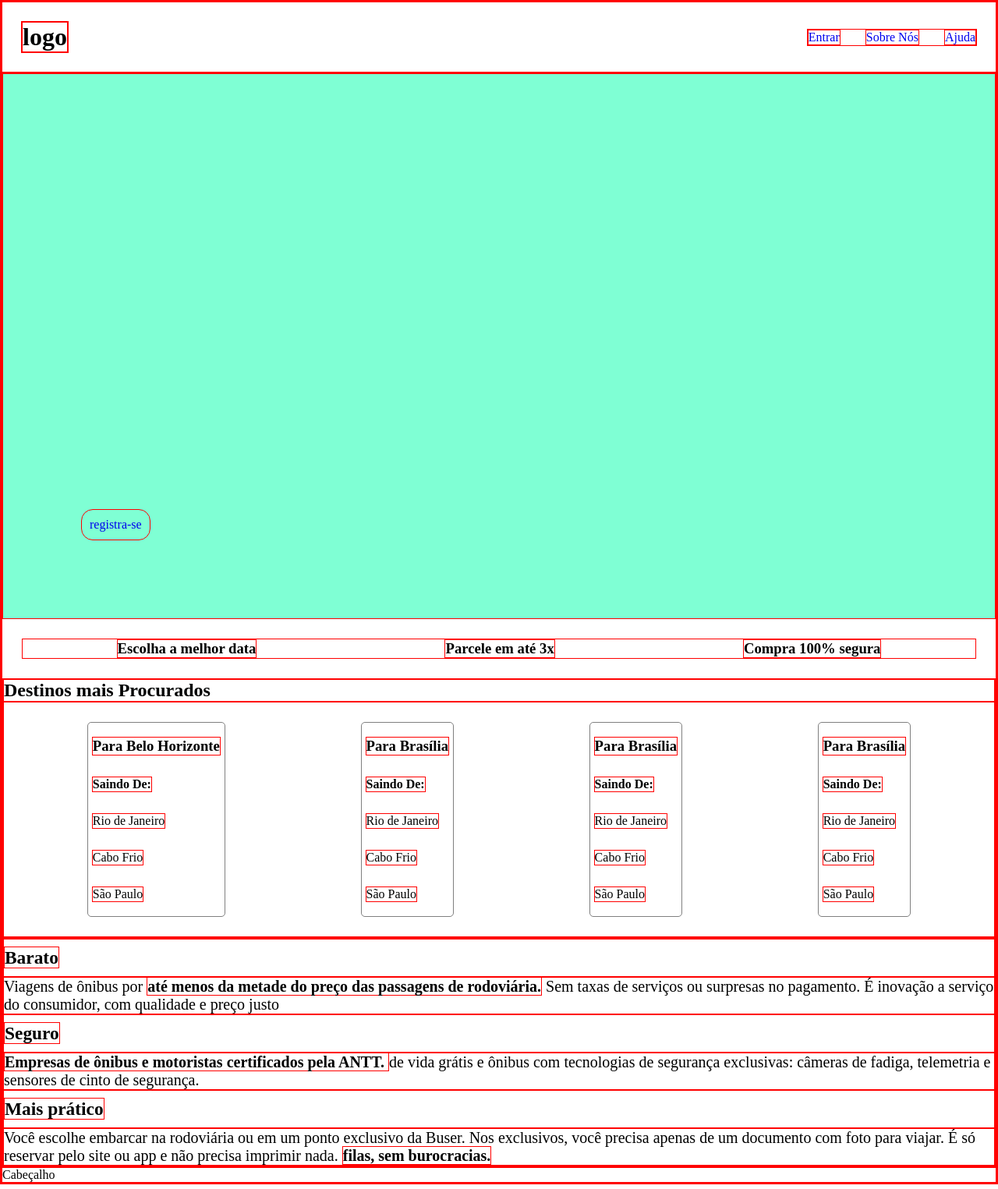
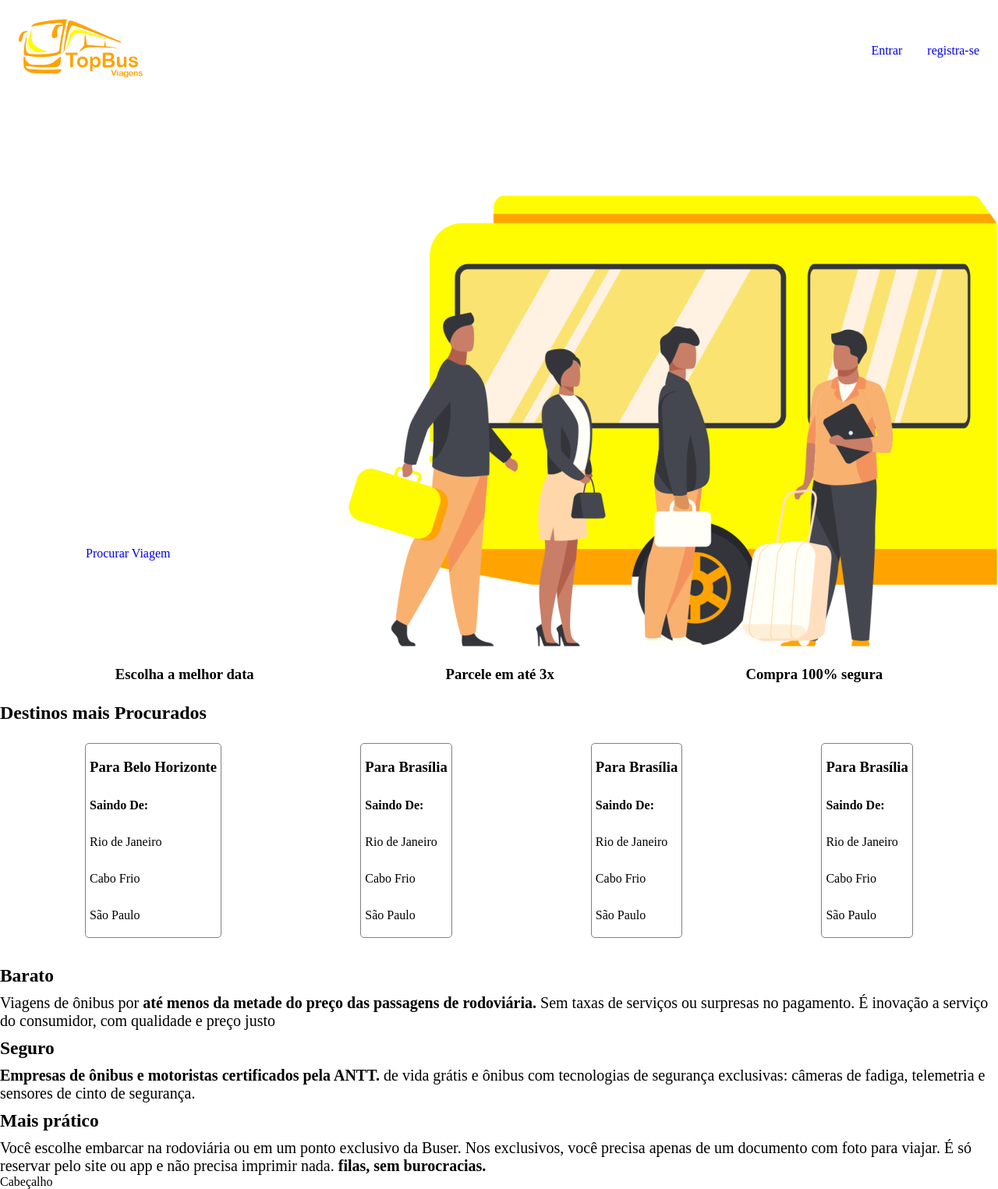
Before and after one commit to reis-jean/Si-agendamento-passagens, a PHP site: page /App/Views/index/index.phtml in a window 1280 px wide. Shown: the whole page at 78% size. Run offline with PHP 8.4, Linux system fonts and the light colour scheme.

Commit message:
stylization

```diff
--- a/App/Views/index/index.phtml
+++ b/App/Views/index/index.phtml
@@ -10,17 +10,18 @@
 <body>
     <header>
         <div id="logo">
-            <h1>logo</h1>
+            <img src="/img/logo-topbus.png" alt="">
         </div>
-        <nav id="menu">
+
+        <nav id="login">
             <a href="/entrar">Entrar</a>
-            <a href="#">Sobre Nós</a>
-            <a href="#">Ajuda</a>
+            <a href="/inscreverse">registra-se</a>
         </nav>
     </header>
     <main>
         <section id="banner">
-            <a href="/inscreverse">registra-se</a>
+            <a href="#">Procurar Viagem</a>
+            <img src="/img/embarque.png" >
         </section>
         <section id="opcoes-pagamento">
             <h3>Escolha a melhor data</h3>
--- a/public/css/style.css
+++ b/public/css/style.css
@@ -3,7 +3,6 @@
     padding: 0;
     box-sizing: border-box;
     text-decoration: none;
-    border: 1px solid red;
 
 }
 
@@ -16,10 +15,10 @@ header{
     align-items: center;
     justify-content: space-between;
     padding: 24px;
-    border: 1px solid red;
+
 }
 
-#menu{
+#login{
     display: flex;
     justify-content: center;
     gap: 32px;
@@ -29,12 +28,11 @@ header{
     height: 700px;
     display: flex;
     align-items: flex-end;
-    background-color: aquamarine;
+    justify-content: space-between;
 }
 
 #banner a{
     padding: 10px;
-    border: 1px solid red;
     border-radius: 15px;
     margin: 100px;
 }
```
Also changed, not shown: logo-topbus.png (added), public/img/embarque.png (added), public/img/location.png (added), public/img/logo-topbus.png (added).
